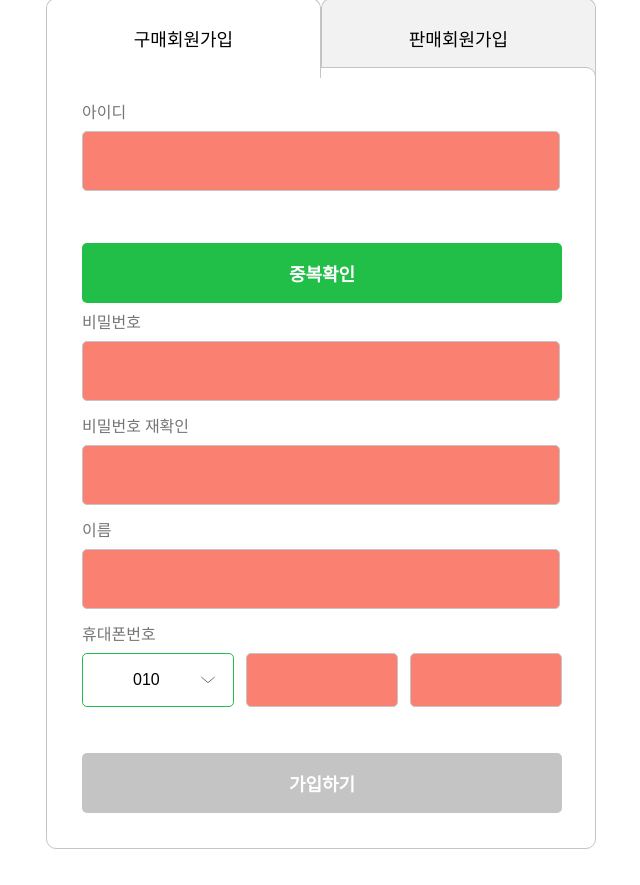
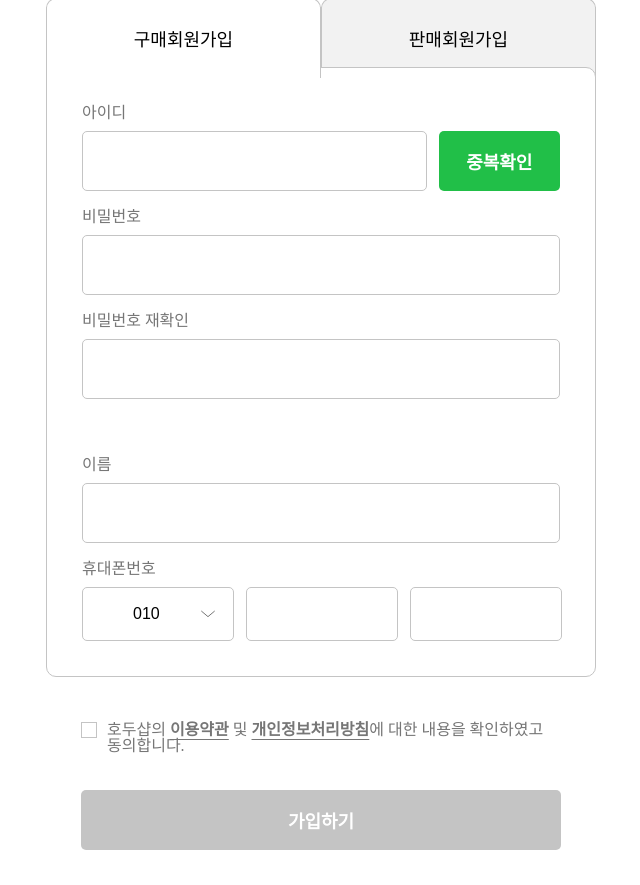
Before and after one commit to hanj33/EST_FE2_market, a plain HTML site: page join.html in a window 1280 px wide. Shown: the part 248-1133 px from the top of the page, without its empty margins (319-959 px from the left). Before the commit the page ends 1107 px from the top, so only its background shows below. Drawn offline with Linux system fonts and the light colour scheme; a web font is replaced by a local one.

Commit message:
회원가입 html, css 수정

```diff
--- a/css/style-join.css
+++ b/css/style-join.css
@@ -138,9 +138,24 @@ label {
   font-size: 1.6rem;
 }
 
-/* 패턴 확인용 */
-input:invalid {
-  background-color: salmon;
+input:user-invalid {
+  border: #eb5757 solid 1px;
+}
+
+.IDinput {
+  display: flex;
+  flex-direction: row;
+  justify-content: center;
+  gap: 1.2rem;
+}
+.loginInput .userIDinput {
+  width: 34.6rem;
+}
+
+.loginInput .checkID {
+  margin: 0;
+
+  width: 12.2rem;
 }
 
 .loginInput button,
@@ -156,10 +171,16 @@ input:invalid {
 
   background-color: var(--main-color);
   border-radius: 0.5rem;
+
+  /* box-sizing: border-box; */
 }
 
 .userHelp button {
   background-color: #c4c4c4;
+}
+
+.userInfo {
+  margin-top: 4rem;
 }
 
 .userPhoneNumber {
@@ -209,7 +230,7 @@ input:invalid {
 
   background-color: inherit;
   color: black;
-  border: 1px solid var(--main-color);
+  border: 1px solid #c4c4c4;
 
   background: url(../assets/icon-down-arrow.svg) no-repeat right 14px center;
 }
@@ -233,6 +254,8 @@ input:invalid {
 
   overflow-y: scroll;
   background-color: white;
+
+  z-index: 100;
 
   display: none;
 }
@@ -267,8 +290,50 @@ input:invalid {
 
 .listOpen.on {
   background-image: url(../assets/icon-up-arrow.svg);
+
+  border-color: var(--main-color);
 }
 
 .listOpen.on + .phoneNumList {
   display: block;
 }
+
+.userHelp {
+  max-width: 55rem;
+  padding: 3.5rem;
+
+  position: relative;
+}
+.userHelp .agreeTermCheck {
+  background-color: inherit;
+  padding: 0;
+  margin: 0;
+  width: 0;
+
+  border-radius: 0;
+
+  float: left;
+
+  width: 1.6rem;
+  height: 1.6rem;
+  /* border: 3px solid black; */
+  background: url(../assets/check-box.svg) no-repeat center;
+}
+
+.agreeTermCheck.on {
+  background-image: url(../assets/check-fill-box.svg);
+}
+
+.userHelp p {
+  font-size: 1.6rem;
+  padding-left: 2.6rem;
+
+  color: var(--sub-color);
+}
+.userHelp .agreeTerm {
+  color: var(--sub-color);
+  font-weight: bold;
+
+  text-decoration: underline;
+  text-underline-position: under;
+}
--- a/join.html
+++ b/join.html
@@ -17,10 +17,18 @@
         <button class="loginSeller">판매회원가입</button>
       </div>
 
-      <form class="loginInput">
+      <form class="loginInput" id="loginInput">
         <label for="userID">아이디</label>
-        <input type="text" id="userID" pattern="^([a-z0-9_]){6,20}$" required />
-        <button>중복확인</button>
+        <div class="IDinput">
+          <input
+            type="text"
+            id="userID"
+            class="userIDinput"
+            pattern="^([a-z0-9_]){6,20}$"
+            required
+          />
+          <button class="checkID">중복확인</button>
+        </div>
 
         <label for="userPW">비밀번호</label>
         <input
@@ -32,7 +40,7 @@
         <label for="userPWre">비밀번호 재확인</label>
         <input type="password" id="userPWre" required />
 
-        <label for="userName">이름</label>
+        <label for="userName" class="userInfo">이름</label>
         <input type="text" id="userName" required />
         <section class="userPhoneNumber">
           <label>휴대폰번호</label>
@@ -54,10 +62,21 @@
             <input type="text" pattern="[0-9]{4}" maxlength="4" required />
           </div>
         </section>
-        <section class="userHelp">
-          <button type="submit" class="joinBtn disabledBtn">가입하기</button>
-        </section>
       </form>
+      <section class="userHelp">
+        <button type="button" class="agreeTermCheck"></button>
+        <p>
+          호두샵의
+          <a href="page404.html" class="agreeTerm" target="_blank">이용약관</a>
+          및
+          <a href="page404.html" class="agreeTerm" target="_blank"
+            >개인정보처리방침</a
+          >에 대한 내용을 확인하였고 동의합니다.
+        </p>
+        <button type="submit" class="joinBtn disabledBtn" form="loginInput">
+          가입하기
+        </button>
+      </section>
     </section>
 
     <script src="./js/join.js"></script>
--- a/js/join.js
+++ b/js/join.js
@@ -2,6 +2,9 @@ const userPhoneNumContainer = document.querySelector(".userPhoneNumContainer");
 const listOpenBtn = userPhoneNumContainer.querySelector(".listOpen");
 const phoneNumList = userPhoneNumContainer.querySelector(".phoneNumList");
 const img = userPhoneNumContainer.querySelector("img");
+
+const userHelp = document.querySelector(".userHelp");
+const agreeTermCheck = userHelp.querySelector(".agreeTermCheck");
 
 function selectPhoneNum(e) {
   if (e.target.nodeName === "BUTTON") {
@@ -22,3 +25,17 @@ listOpenBtn.addEventListener("click", () => {
 });
 
 phoneNumList.addEventListener("click", selectPhoneNum);
+
+agreeTermCheck.addEventListener("click", () => {
+  agreeTermCheck.classList.toggle("on");
+
+  if (agreeTermCheck.classList.contains("on")) {
+    img.setAttribute("src", "./assets/check-fill-box.svg");
+  } else {
+    img.setAttribute("src", "./assets/check-box.svg");
+  }
+});
+
+// 비밀번호 서로 일치하는지 확인
+
+// 전부 입력되고+체크박스 체크해야 가입하기 버튼 활성화...?
```
Also changed, not shown: index.html (+10 -10 lines).
